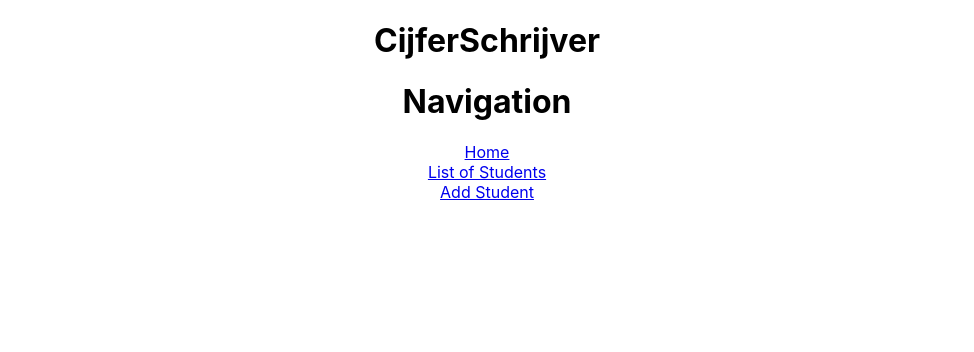
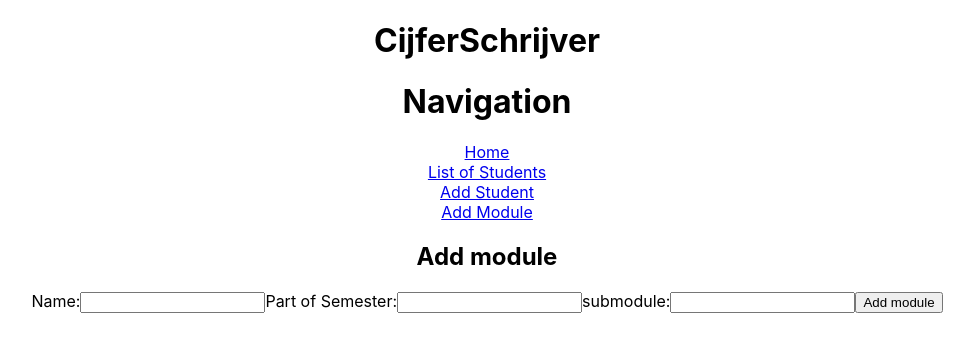
Before and after one commit to idwer/CijferSchrijver, a React (Create React App) app in the folder src/main/frontend/: page /add/module in a window 1280 px wide. Shown: the top 352 px of the page, without its empty margins (153-1127 px from the left). Built offline with nearby package versions, Linux system fonts and the light colour scheme.

Commit message:
frontend: add src/AddModule.js, link to this page

```diff
--- /dev/null
+++ b/src/main/frontend/src/AddModule.js
@@ -0,0 +1,58 @@
+import React, {useState} from 'react'
+import {useNavigate} from "react-router-dom";
+
+function AddModule() {
+    const [name, setName] = useState('');
+    const [id_semester, setIdSemester] = useState('');
+    const [submodule, setSubmodule] = useState('');
+
+    const handleSubmit = (e) => {
+        e.preventDefault();
+        const module = { name, id_semester, submodule };
+
+        fetch('http://localhost:8080/api/module/add',
+            {
+                method: 'POST',
+                headers: { "Content-Type": "application/json" },
+                body: JSON.stringify(module)
+            }
+        );
+        redirectAfterClick()
+    }
+
+    let navigate = useNavigate();
+    function redirectAfterClick() {
+        navigate("/get/modules")
+    }
+
+    return (
+        <div>
+            <h2>Add module</h2>
+            <form onSubmit={handleSubmit}>
+                <label>Name:</label>
+                <input
+                    type="text"
+                    required
+                    value={name}
+                    onChange={(e) => setName(e.target.value)}
+                />
+                <label>Part of Semester:</label>
+                <input
+                    type="number"
+                    required
+                    value={id_semester}
+                    onChange={(e) => setIdSemester(e.target.value)}
+                />
+                <label>submodule:</label>
+                <input
+                    type="number"
+                    value={submodule}
+                    onChange={(e) => setSubmodule(e.target.value)}
+                />
+                <button type="submit">Add module</button>
+            </form>
+        </div>
+    );
+}
+
+export default AddModule
--- a/src/main/frontend/src/App.js
+++ b/src/main/frontend/src/App.js
@@ -4,6 +4,7 @@ import {Link, BrowserRouter, Routes, Route} from "react-router-dom";
 import './App.css';
 import GetStudents from "./GetStudents";
 import AddStudent from "./AddStudent";
+import AddModule from "./AddModule";
 
 function App() {
     return (
@@ -17,10 +18,12 @@ function App() {
                     <Link to="/">Home </Link><br/>
                     <Link to="/get/students"> List of Students</Link><br/>
                     <Link to="/add/student"> Add Student</Link><br/>
+                    <Link to="/add/module"> Add Module</Link><br/>
                 </nav>
             <Routes>
                 <Route path="/get/students" element={<GetStudents />} />
                 <Route path="/add/student" element={<AddStudent />} />
+                <Route path="/add/module" element={<AddModule />} />
             </Routes>
             </BrowserRouter>
         </div>
```
